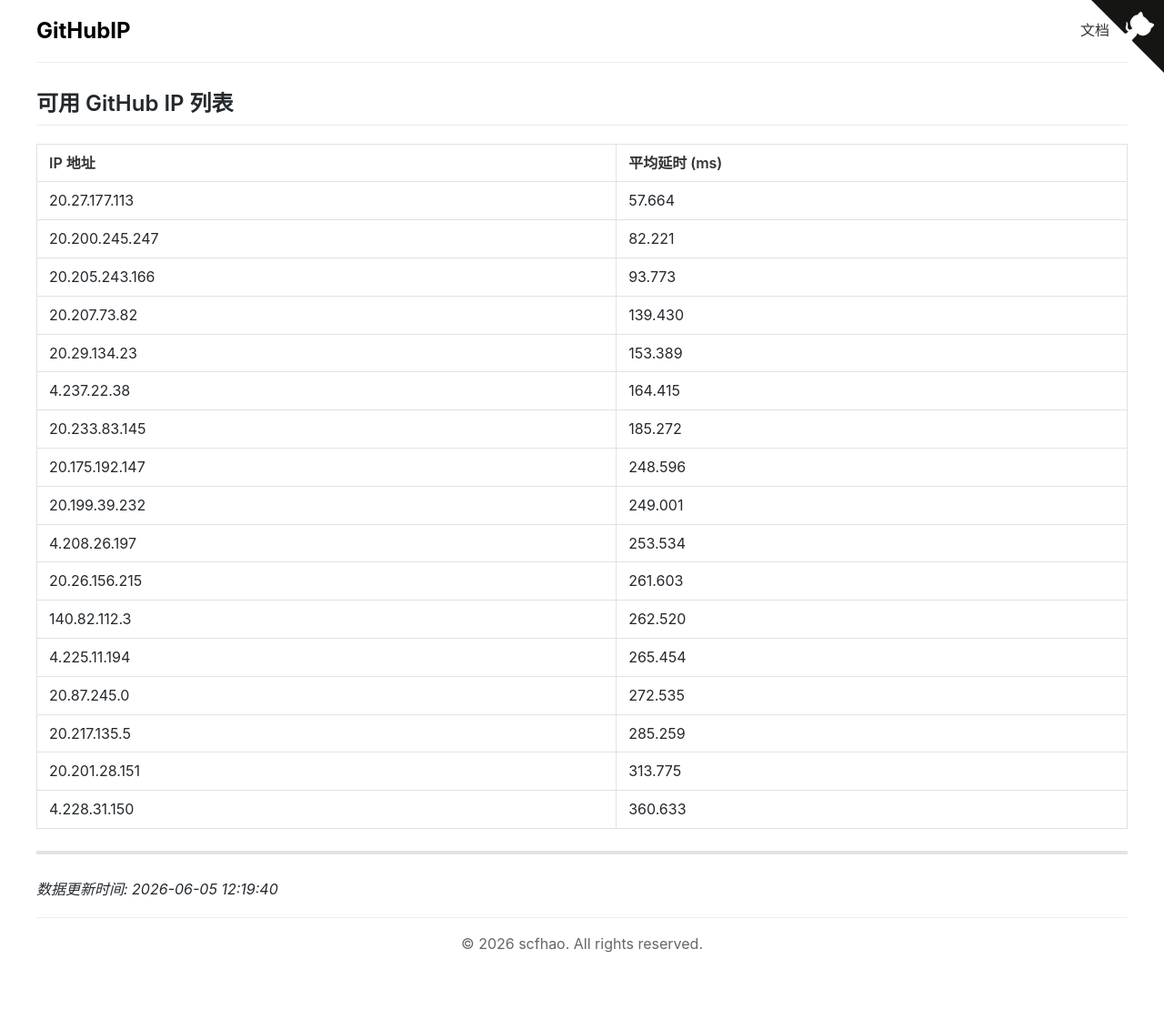
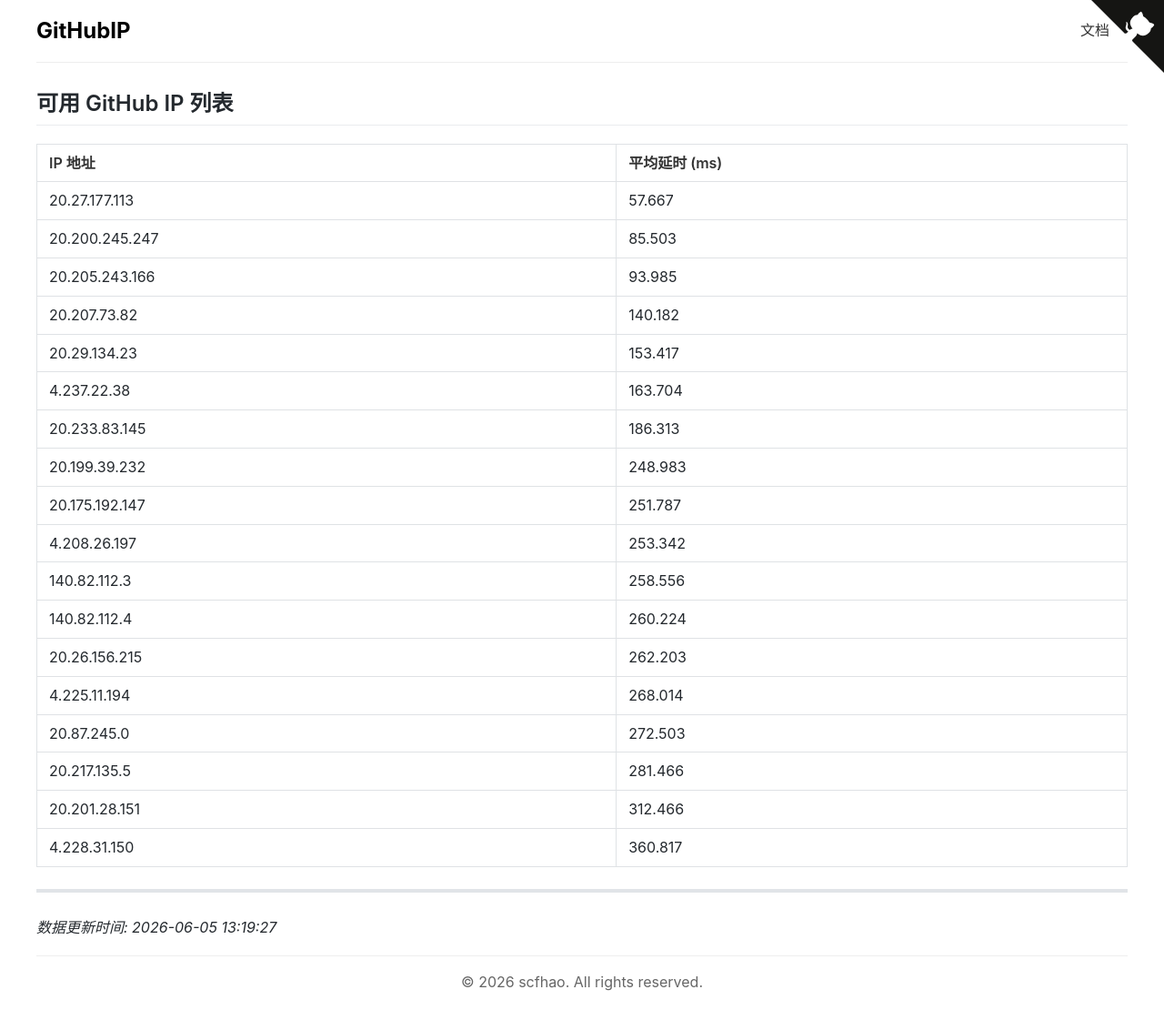
Before and after one commit to scfhao/GitHubIP, a Jekyll site: the page built from index.md, in a window 1280 px wide. Shown: the whole page at 91% size. Built offline with Jekyll 4.4.1, drawn with Linux system fonts in a browser that asks for light colours; before the commit the page ends 1068 px from its top, so only the background shows below that.

Commit message:
自动脚本执行 - 2026-06-05 13:19:28

```diff
--- a/index.md
+++ b/index.md
@@ -1,31 +1,32 @@
 ---
 layout: home
 title: GitHub IP 列表
-date: 2026-06-05 12:19:40
+date: 2026-06-05 13:19:27
 ---
 
 ## 可用 GitHub IP 列表
 
 | IP 地址 | 平均延时 (ms) |
 |---------|--------------|
-| 20.27.177.113 | 57.664 |
-| 20.200.245.247 | 82.221 |
-| 20.205.243.166 | 93.773 |
-| 20.207.73.82 | 139.430 |
-| 20.29.134.23 | 153.389 |
-| 4.237.22.38 | 164.415 |
-| 20.233.83.145 | 185.272 |
-| 20.175.192.147 | 248.596 |
-| 20.199.39.232 | 249.001 |
-| 4.208.26.197 | 253.534 |
-| 20.26.156.215 | 261.603 |
-| 140.82.112.3 | 262.520 |
-| 4.225.11.194 | 265.454 |
-| 20.87.245.0 | 272.535 |
-| 20.217.135.5 | 285.259 |
-| 20.201.28.151 | 313.775 |
-| 4.228.31.150 | 360.633 |
+| 20.27.177.113 | 57.667 |
+| 20.200.245.247 | 85.503 |
+| 20.205.243.166 | 93.985 |
+| 20.207.73.82 | 140.182 |
+| 20.29.134.23 | 153.417 |
+| 4.237.22.38 | 163.704 |
+| 20.233.83.145 | 186.313 |
+| 20.199.39.232 | 248.983 |
+| 20.175.192.147 | 251.787 |
+| 4.208.26.197 | 253.342 |
+| 140.82.112.3 | 258.556 |
+| 140.82.112.4 | 260.224 |
+| 20.26.156.215 | 262.203 |
+| 4.225.11.194 | 268.014 |
+| 20.87.245.0 | 272.503 |
+| 20.217.135.5 | 281.466 |
+| 20.201.28.151 | 312.466 |
+| 4.228.31.150 | 360.817 |
 
 ---
 
-*数据更新时间: 2026-06-05 12:19:40*
+*数据更新时间: 2026-06-05 13:19:27*
```
